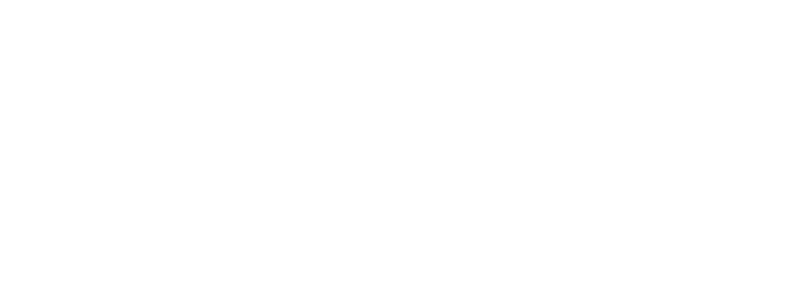
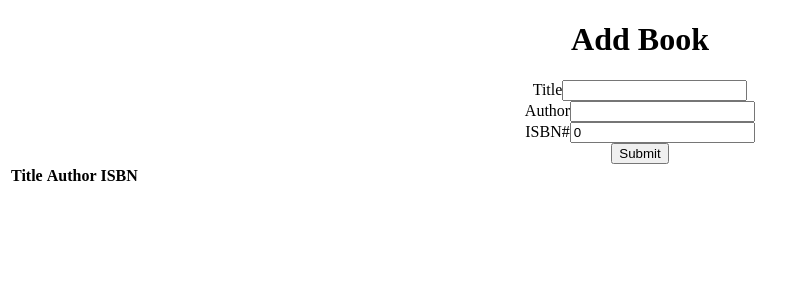
Before and after one commit to yomiaishida/rcbl, a React (Create React App) app: page / in a window 1280 px wide. Shown: the top 300 px of the page, without its empty margins (0-807 px from the left). Built offline with nearby package versions, Linux system fonts and the light colour scheme.

Commit message:
Breaking app into smaller components

```diff
--- a/src/App.js
+++ b/src/App.js
@@ -1,7 +1,15 @@
 import "./App.css";
+import { BookForm } from "./components/BookForm";
+import { BookTable } from "./components/BookTable";
 
 function App() {
-  return <div className="App"></div>;
+  return (
+    <div className="container App">
+      <h1>Add Book</h1>
+      <BookForm />
+      <BookTable />
+    </div>
+  );
 }
 
 export default App;
--- /dev/null
+++ b/src/components/BookForm.js
@@ -0,0 +1,44 @@
+import React, { useState } from "react";
+
+export const BookForm = () => {
+  const [title, setTitle] = useState("");
+  const [author, setAuthor] = useState("");
+  const [isbn, setIsbn] = useState(0);
+
+  return (
+    <form>
+      <div>
+        <label htmlFor="title">Title</label>
+        <input
+          type="text"
+          className="u-full-width"
+          value={title}
+          onChange={(e) => setTitle(e.target.value)}
+        />
+      </div>
+      <div>
+        <label htmlFor="author">Author</label>
+        <input
+          type="text"
+          id="author"
+          className="u-full-width"
+          value={author}
+          onChange={(e) => setAuthor(e.target.value)}
+        />
+      </div>
+      <div>
+        <label htmlFor="isbn">ISBN#</label>
+        <input
+          type="text"
+          id="isbn"
+          className="u-full-width"
+          value={isbn}
+          onChange={(e) => setIsbn(e.target.value)}
+        />
+      </div>
+      <div>
+        <input type="submit" value="Submit" className="u-full-width" />
+      </div>
+    </form>
+  );
+};
--- /dev/null
+++ b/src/components/BookTable.js
@@ -0,0 +1,18 @@
+import React from "react";
+import { TableBody } from "./TableBody";
+
+export const BookTable = () => {
+  return (
+    <table className="u-full-width">
+      <thead>
+        <tr>
+          <th>Title</th>
+          <th>Author</th>
+          <th>ISBN</th>
+          <th></th>
+        </tr>
+      </thead>
+      <TableBody />
+    </table>
+  );
+};
--- /dev/null
+++ b/src/components/TableBody.js
@@ -0,0 +1,6 @@
+import React from "react";
+
+export const TableBody = () => {
+  return <tbody></tbody>
+
+};
```
Also changed, not shown: 1 other file (tests, documents, lock files or other folders).
